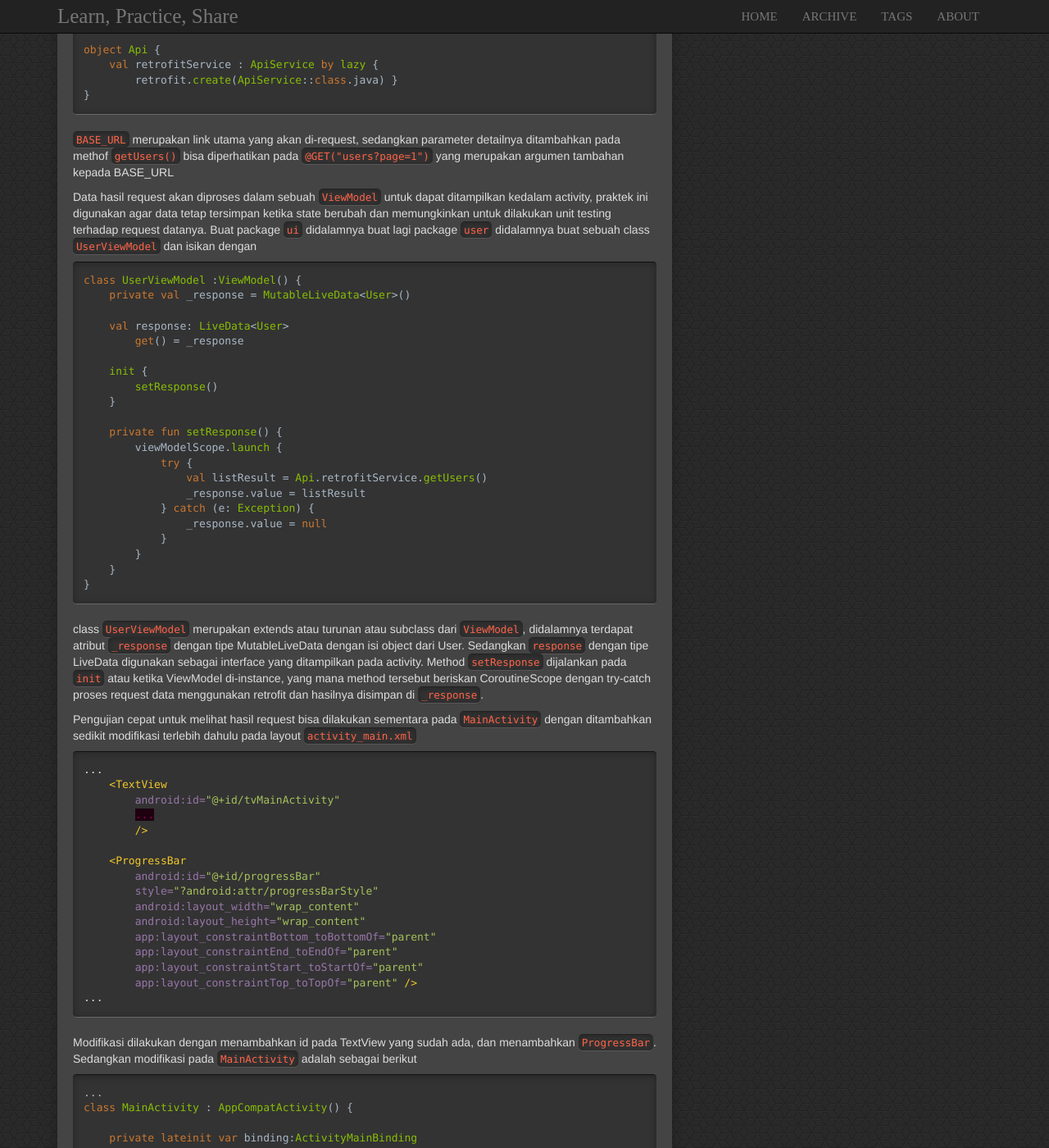
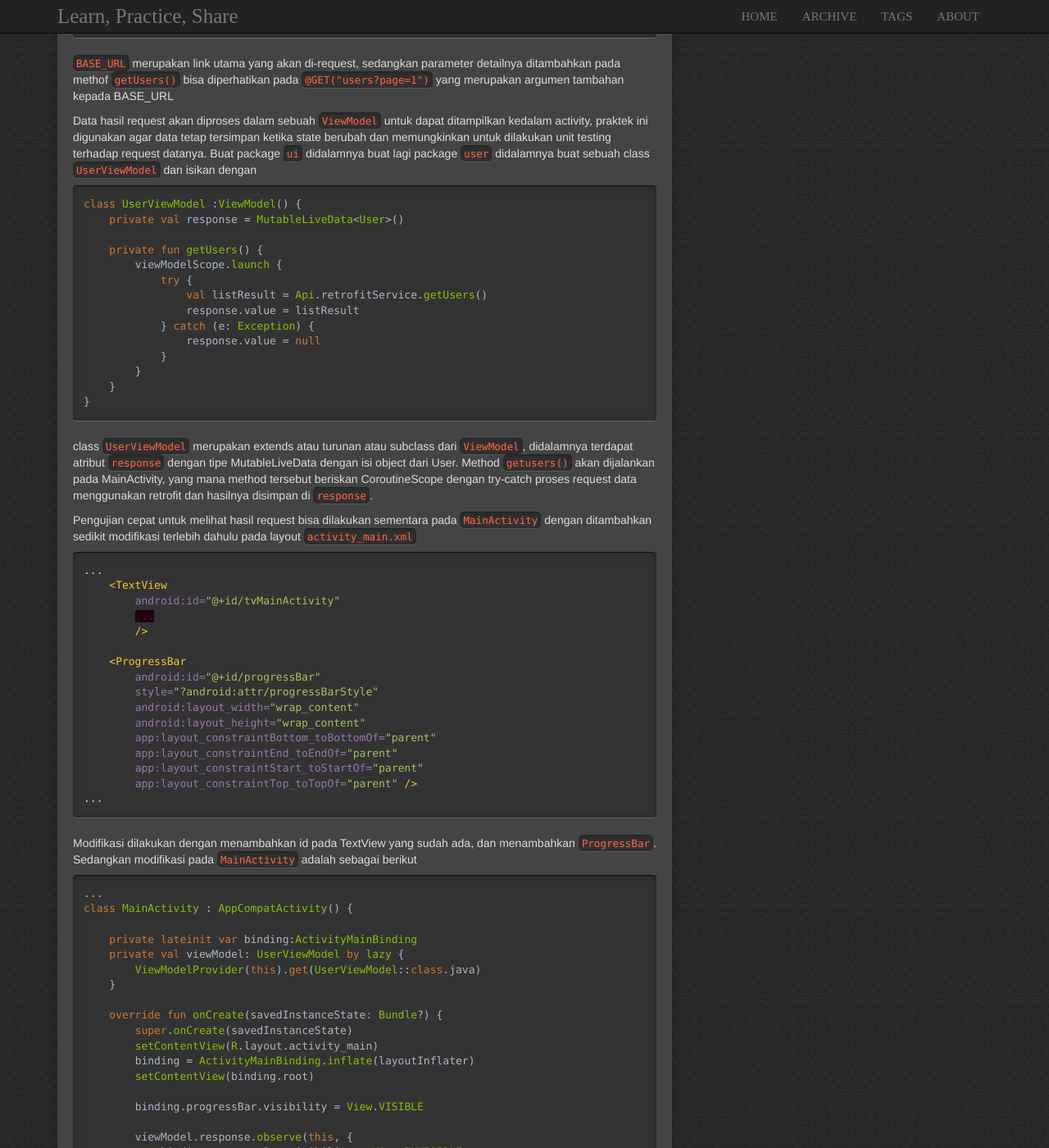
Before and after one commit to mirzayogy/mirzayogy.github.io, a Jekyll site: the page built from _posts/2021-02-13-android-sem7-part1.markdown, in a window 1280 px wide and 1400 px high, scrolled down 3640 px. Shown: the whole window at 82% size. Built offline with Jekyll 4.4.1, drawn with Linux system fonts in a browser that asks for light colours; comment, search, counter and statistics services are not loaded; some of the changed text lies outside the part shown.

Commit message:
Update 2021-02-13-android-sem7-part1.markdown

```diff
--- a/_posts/2021-02-13-android-sem7-part1.markdown
+++ b/_posts/2021-02-13-android-sem7-part1.markdown
@@ -205,29 +200,22 @@ Data hasil request akan diproses dalam sebuah `ViewModel` untuk dapat ditampilka
 
 {% highlight  kotlin %}
 class UserViewModel :ViewModel() {
-    private val _response = MutableLiveData<User>()
+    private val response = MutableLiveData<User>()
 
-    val response: LiveData<User>
-        get() = _response
-
-    init {
-        setResponse()
-    }
-
-    private fun setResponse() {
+    private fun getUsers() {
         viewModelScope.launch {
             try {
                 val listResult = Api.retrofitService.getUsers()
-                _response.value = listResult
+                response.value = listResult
             } catch (e: Exception) {
-                _response.value = null
+                response.value = null
             }
         }
     }
 }
 {% endhighlight %}
 
-class `UserViewModel` merupakan extends atau turunan atau subclass dari `ViewModel`, didalamnya terdapat atribut `_response` dengan tipe MutableLiveData dengan isi object dari User. Sedangkan `response` dengan tipe LiveData digunakan sebagai interface yang ditampilkan pada activity. Method `setResponse` dijalankan pada `init` atau ketika ViewModel di-instance, yang mana method tersebut beriskan CoroutineScope dengan try-catch proses request data menggunakan retrofit dan hasilnya disimpan di `_response`.
+class `UserViewModel` merupakan extends atau turunan atau subclass dari `ViewModel`, didalamnya terdapat atribut `response` dengan tipe MutableLiveData dengan isi object dari User. Method `getusers()` akan dijalankan pada MainActivity, yang mana method tersebut beriskan CoroutineScope dengan try-catch proses request data menggunakan retrofit dan hasilnya disimpan di `response`.
 
 Pengujian cepat untuk melihat hasil request bisa dilakukan sementara pada `MainActivity` dengan ditambahkan sedikit modifikasi terlebih dahulu pada layout `activity_main.xml`
 {% highlight  xml %}
```
Also changed, not shown: other parts of _posts/2021-02-13-android-sem7-part1.markdown (+1 -6 lines).
